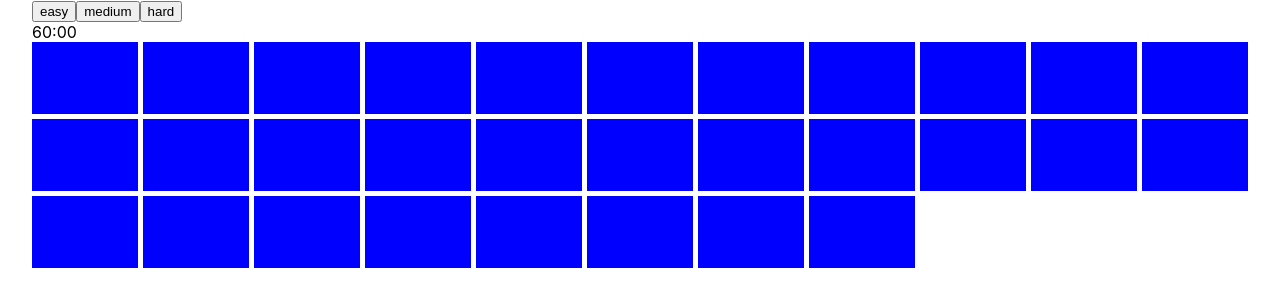
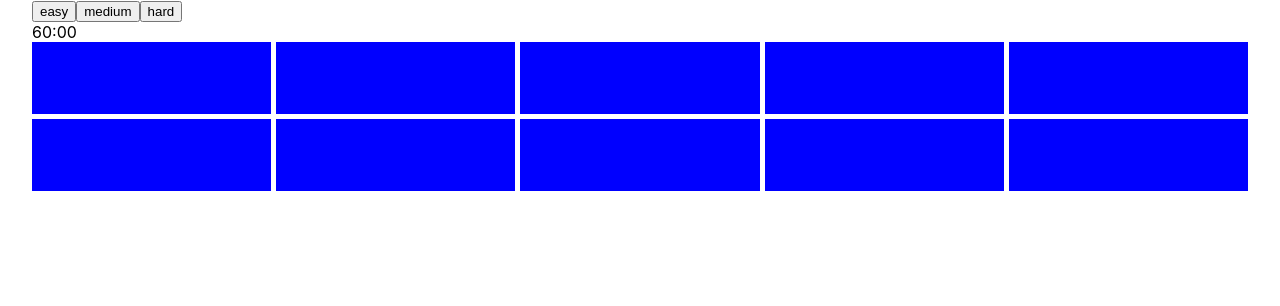
Before and after one commit to Vilhelm-Ian/Match-Pairs, a Next.js app: page / in a window 1280 px wide. Shown: the top 306 px of the page. Built offline with nearby package versions, Linux system fonts and the light colour scheme.

Commit message:
if emojis match don't fold

```diff
--- a/components/Card.tsx
+++ b/components/Card.tsx
@@ -1,23 +1,58 @@
-import style from "../styles/Card.module.css"
-import {useState} from "react"
+import style from "../styles/Card.module.css";
+import { useState, useEffect } from "react";
+import {element} from "../pages/index"
 
-export default function Card(props: {value: string}) {
-	const [isclicked, setClicked] = useState(false)
 
-	function rotate() {
-	console.log("clicked")
-	setClicked(oldState=>!oldState)
-	}
+export default function Card(props: {
+	value: string;
+	clicked: [element, element];
+	setClicked(arg: any): void;
+	index: number
+}) {
+	const [isClicked, setIsClicked] = useState(false);
+	const [isSolved, setSolved] = useState(false);
+	const [clicked, setClicked] = useState(props.clicked);
+
+	useEffect(() => setClicked(props.clicked), [props.clicked]);
+
+	useEffect(() => {
+		for(let i = 0; i<clicked.length; i++) {
+			if(clicked[i].key === props.index) {
+				if(clicked[0].value===clicked[1].value) setSolved(true)
+				else setTimeout(()=>setIsClicked(!isClicked),1000)
+				props.setClicked([{value: "", key: NaN}, {value: "", key: NaN}])
+				console.log(props.clicked, props.value)
+			}
+		}
+	}, [clicked[1]]);
+
+
+	useEffect((temp=0)=>{
+	props.setClicked((oldState: [element, element]) => {
+		for (let i = 0; i < oldState.length; i++) {
+			if (oldState[i].value === "" && temp === 0 && isClicked) {
+				oldState[i] = {key: props.index, value: props.value }
+				temp += 1;
+			}
+		}
+		return [...oldState];
+	});
+	},[isClicked])
+
 
 	return (
-  <div className={style.card}>
-		<div onClick={rotate} className={isclicked ? style.card_inner_rotate : style.card_inner}>
-			<div className={style.card_front}>
-			</div>
-			<div className={style.card_back}>
-				<span>{props.value}</span>
+		<div className={style.card}>
+			<div
+			onClick={()=>setIsClicked(true)}
+				className={`${isClicked || isSolved ? style.card_inner_rotate : ""} ${
+					style.card_inner
+				}`}
+			>
+				<div className={style.card_front}></div>
+				<div className={style.card_back}>
+					<span>{props.value}</span>
+				</div>
 			</div>
 		</div>
-	</div>
-	)
+	);
 }
--- a/next.config.js
+++ b/next.config.js
@@ -1,6 +1,5 @@
 /** @type {import('next').NextConfig} */
 const nextConfig = {
-  reactStrictMode: true,
   swcMinify: true,
 }
 
--- a/pages/index.tsx
+++ b/pages/index.tsx
@@ -1,31 +1,64 @@
-import type { NextPage } from 'next'
-import Head from 'next/head'
-import styles from '../styles/Home.module.css'
-import {useState, useEffect} from "react"
-import Card from "../components/Card"
+import type { NextPage } from "next";
+import Head from "next/head";
+import styles from "../styles/Home.module.css";
+import { useState, useEffect } from "react";
+import Card from "../components/Card";
 
-let emojis = "😀 😃 😄 😁 😆 😅 😂 🤣 🥲 ☺️ 😊 😇 🙂 🙃 😉 😌 😍 🥰 😘 😗 😙 😚 😋 😛 😝 😜 🤪 🤨 🧐 🤓 😎 🥸 🤩 🥳 😏 😒 😞 😔 😟 😕 🙁 ☹️ 😣 😖 😫 😩 🥺 😢 😭 😤 😠 😡 🤬 🤯 😳 🥵 🥶 😱 😨 😰 😥 😓 🤗 🤔 🤭 🤫 🤥 😶 😐 😑 😬 🙄 😯 😦 😧 😮 😲 🥱 😴 🤤 😪 😵 🤐 🥴 🤢 🤮 🤧 😷 🤒 🤕 🤑 🤠 😈 👿 👹 👺 🤡 💩 👻 💀 ☠️ 👽 👾 🤖 🎃 😺 😸 😹 😻 😼 😽 🙀 😿 😾".split(" ")
+let emojis =
+  "😀 😃 😄 😁 😆 😅 😂 🤣 🥲 ☺️ 😊 😇 🙂 🙃 😉 😌 😍 🥰 😘 😗 😙 😚 😋 😛 😝 😜 🤪 🤨 🧐 🤓 😎 🥸 🤩 🥳 😏 😒 😞 😔 😟 😕 🙁 ☹️ 😣 😖 😫 😩 🥺 😢 😭 😤 😠 😡 🤬 🤯 😳 🥵 🥶 😱 😨 😰 😥 😓 🤗 🤔 🤭 🤫 🤥 😶 😐 😑 😬 🙄 😯 😦 😧 😮 😲 🥱 😴 🤤 😪 😵 🤐 🥴 🤢 🤮 🤧 😷 🤒 🤕 🤑 🤠 😈 👿 👹 👺 🤡 💩 👻 💀 ☠️ 👽 👾 🤖 🎃 😺 😸 😹 😻 😼 😽 🙀 😿 😾".split(
+    " "
+  );
+
+ export interface element {
+   value: string,
+   key: number,
+ }
+
+function shuffle(arr: any[]): any[] {
+  for (let i = 0; i < arr.length; i++) {
+    let random = Math.floor(Math.random() * arr.length);
+    let temp = arr[i];
+    arr[i] = arr[random];
+    arr[random] = temp;
+  }
+  return arr;
+}
 
 const Home: NextPage = () => {
-const [difficulty, setDifficulty] = useState(1)
+  const [difficulty, setDifficulty] = useState(1);
+  const [cards, setCards] = useState<string[]>([]);
+  const [clicked, setClicked] = useState<[element, element]>([{value: "", key: NaN}, {value: "", key: NaN}]);
+
+  let grid = "";
+  switch (difficulty) {
+    case 1:
+      grid = styles.grid_layout_easy;
+      break;
+    case 2:
+      grid = styles.grid_layout_medium;
+      break;
+    case 3:
+      grid = styles.grid_layout_hard;
+      break;
+  }
 
 
+  useEffect(() => {
+    emojis = shuffle(emojis);
+    let temp = [];
+    for (let i = 0; i < 10 * difficulty; i++) {
+      let z = i;
+      if (i >= (10 * difficulty) / 2) z -= (10 * difficulty) / 2;
+      temp.push(emojis[z]);
+    }
+    temp = shuffle(temp);
+    setCards(temp);
+  }, [difficulty]);
 
-let cards = []
-  let grid = ""
-  switch(difficulty) {
-    case 1:
-    grid = styles.grid_layout_easy
-    break
-    case 2:
-    grid = styles.grid_layout_medium
-    break
-    case 3:
-    grid = styles.grid_layout_hard
-    break
+  let jsx_cards = []
+  for(let i = 0; i<cards.length; i++) {
+    jsx_cards.push(<Card key={i} index={i} clicked={clicked} value={cards[i]} setClicked={setClicked}/>)
   }
-
-  for(let i = 0; i<30*difficulty; i++) cards.push(<Card value={emojis[i]} key={i}/>)
 
   return (
     <div className={styles.container}>
@@ -36,18 +69,16 @@ let cards = []
       </Head>
 
       <main>
-      <nav>
-        <button onClick={(_)=>setDifficulty(1)}>easy</button>
-        <button onClick={(_)=>setDifficulty(2)}>medium</button>
-        <button onClick={(_)=>setDifficulty(3)}>hard</button>
+        <nav>
+          <button onClick={(_) => setDifficulty(1)}>easy</button>
+          <button onClick={(_) => setDifficulty(2)}>medium</button>
+          <button onClick={(_) => setDifficulty(3)}>hard</button>
         </nav>
         <div>60:00</div>
-        <section className={grid}>
-        {cards}
-        </section>
+        <section className={grid}>{jsx_cards}</section>
       </main>
     </div>
-  )
-}
+  );
+};
 
-export default Home
+export default Home;
--- a/styles/Card.module.css
+++ b/styles/Card.module.css
@@ -4,9 +4,10 @@
  position: relative;
   perspective: 1000px;
   background: transparent;
+  aspect-ratio: 1/1;
 }
 
-.card_inner:hover{
+.card_inner_rotate{
   transform: rotateY(180deg);
 }
 
@@ -33,7 +34,7 @@
 }
 
 .card_back {
-  font-size: 5em;
+  font-size: min(5vw,4rem);
   background: yellow;
   transform: rotateY(180deg);
 }
--- a/styles/Home.module.css
+++ b/styles/Home.module.css
@@ -26,15 +26,15 @@
 }
 
 .grid_layout_easy {
-  grid-template-columns: repeat(auto-fit, minmax(100px,0.2fr));
+  grid-template-columns: repeat(5,1fr);
 }
 
 .grid_layout_medium {
-  grid-template-columns: repeat(auto-fit, minmax(100px,0.2fr));
+  grid-template-columns: repeat(5,1fr);
 }
 
 .grid_layout_hard {
-  grid-template-columns: repeat(auto-fit, minmax(100px,0.2fr));
+  grid-template-columns: repeat(6, 0.5fr);
 }
 
 
```
